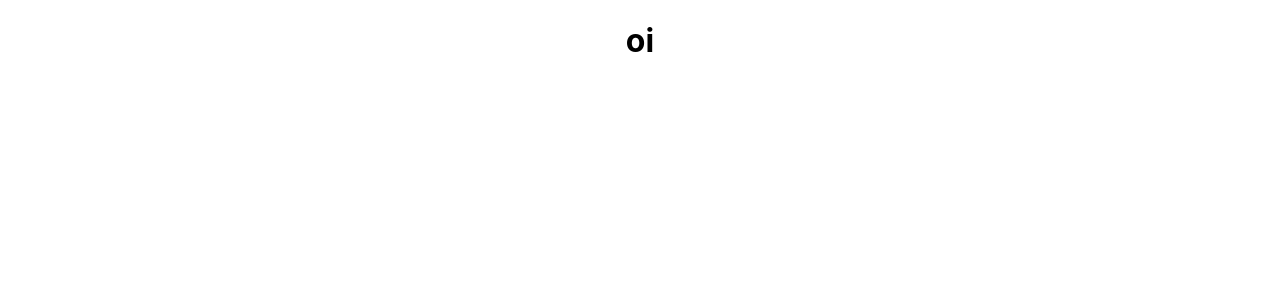
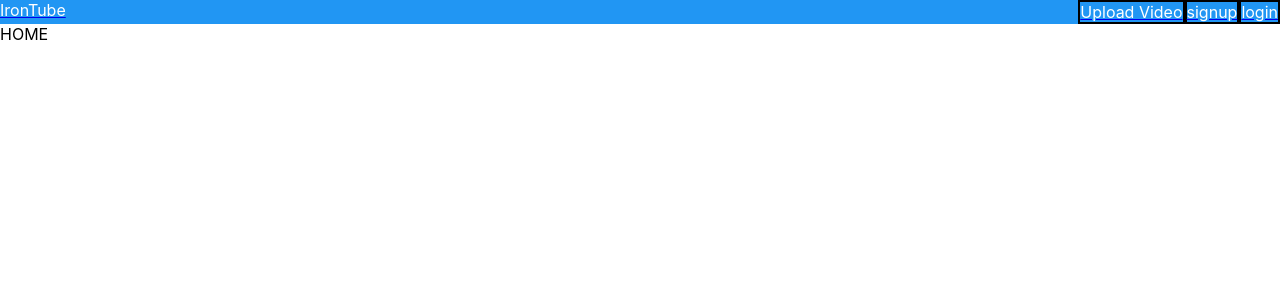
Before and after one commit to eduardo-lemes/IronTube, a React (Create React App) app: page / in a window 1280 px wide. Shown: the top 300 px of the page. Built offline with nearby package versions, Linux system fonts and the light colour scheme.

Commit message:
created basics pages and routes

```diff
--- a/package.json
+++ b/package.json
@@ -3,12 +3,16 @@
   "version": "0.1.0",
   "private": true,
   "dependencies": {
+    "@material-ui/core": "^4.11.3",
     "@testing-library/jest-dom": "^5.12.0",
     "@testing-library/react": "^11.2.6",
     "@testing-library/user-event": "^12.8.3",
     "react": "^17.0.2",
     "react-dom": "^17.0.2",
+    "react-icons": "^4.2.0",
+    "react-router-dom": "^5.2.0",
     "react-scripts": "4.0.3",
+    "styled-components": "^5.2.3",
     "web-vitals": "^1.1.1"
   },
   "scripts": {
--- a/src/App.js
+++ b/src/App.js
@@ -1,11 +1,26 @@
-import logo from './logo.svg';
-import './App.css';
+import Navbar from "./components/Navbar";
+import HomeVideos from "./pages/HomeVideos"
+import UploadVideo from "./pages/UploadVideo"
+
+import Signup from "./pages/signup"
+import Login from "./pages/login"
+
+import "./App.css";
+import { Switch, Route } from "react-router-dom";
 
 function App() {
   return (
-    <div className="App">
-      <h1>oi</h1>
-    </div>
+    <>
+      <Navbar></Navbar>
+      <Switch>
+        <Route exact path='/' component={HomeVideos}/>
+        <Route  path='/signup' component={Signup}/>
+        <Route  path='/login' component={Login}/>
+        <Route path='/upload' component={UploadVideo} />
+        <Route />
+
+      </Switch>
+    </>
   );
 }
 
--- /dev/null
+++ b/src/components/Button.js
@@ -0,0 +1,6 @@
+import React from "react";
+
+const Button = (props) => {
+  return <div style={{ border: '2px solid black', color: 'white' }}>{props.name}</div>;
+};
+export default Button;
--- /dev/null
+++ b/src/components/Navbar.js
@@ -0,0 +1,35 @@
+import React, { Component } from "react";
+import { Link } from "react-router-dom";
+import Button from "./Button";
+
+class Navbar extends Component {
+  render() {
+    return (
+      <>
+        <nav style={styleNav}>
+          <div>
+            <Link to="/"><span style={{color:"white" }}>IronTube</span></Link>
+          </div>
+          <div style={styleDiv}>
+            <Link to={"/upload"}><Button name="Upload Video"></Button></Link>
+            <Link to={"/signup"}><Button name="signup"></Button></Link>
+            <Link to={"/login"}><Button name="login"></Button></Link>
+          </div>
+        </nav>
+      </>
+    );
+  }
+}
+
+const styleNav = {
+  display: "flex",
+  justifyContent: "space-between",
+  backgroundColor: "#2196f3",
+
+};
+const styleDiv = {
+  display: "flex",
+  justifyContent: "space-between",
+  backgroundColor: "#2196f3",
+};
+export default Navbar;
--- /dev/null
+++ b/src/pages/HomeVideos.js
@@ -0,0 +1,13 @@
+import React, { Component } from 'react'
+
+export class HomeVideos extends Component {
+    render() {
+        return (
+            <div>
+                HOME
+            </div>
+        )
+    }
+}
+
+export default HomeVideos
--- /dev/null
+++ b/src/pages/UploadVideo.js
@@ -0,0 +1,11 @@
+import React, { Component } from "react";
+
+class UploadVideo extends Component {
+  render() {
+    return <div>
+      Upload
+    </div>;
+  }
+}
+
+export default UploadVideo;
--- /dev/null
+++ b/src/pages/login.js
@@ -0,0 +1,9 @@
+import React, { Component } from "react";
+
+export class login extends Component {
+  render() {
+    return <div>Login</div>;
+  }
+}
+
+export default login;
--- /dev/null
+++ b/src/pages/signup.js
@@ -0,0 +1,9 @@
+import React, { Component } from "react";
+
+export class signup extends Component {
+  render() {
+    return <div>Signup</div>;
+  }
+}
+
+export default signup;
```
Also changed, not shown: src/index.js (+9 -8 lines), 2 other files (tests, documents, lock files or other folders).
